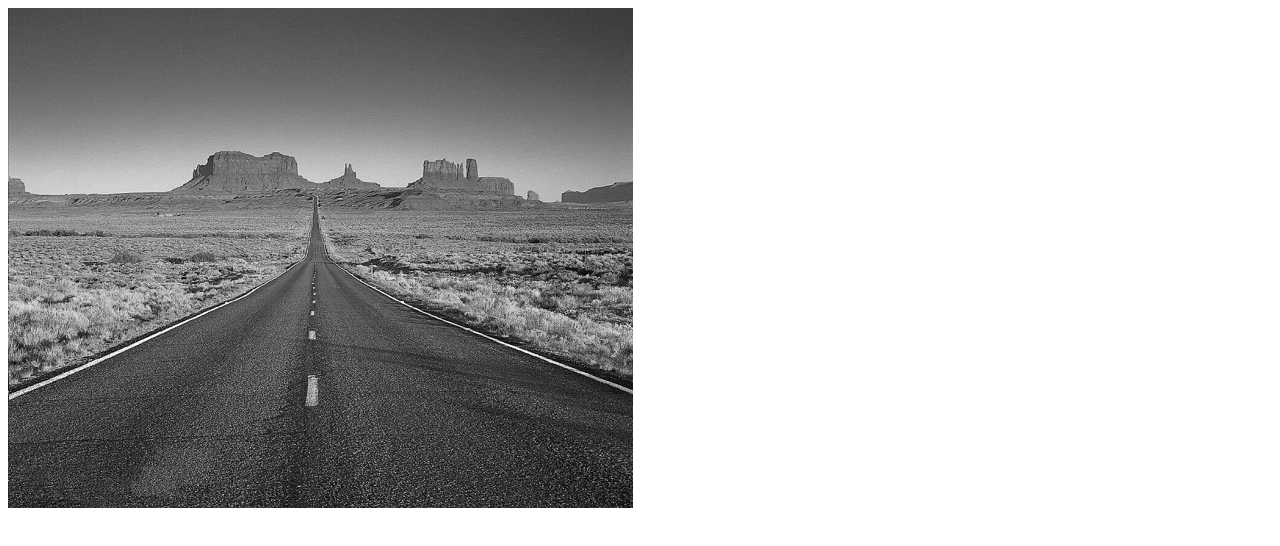
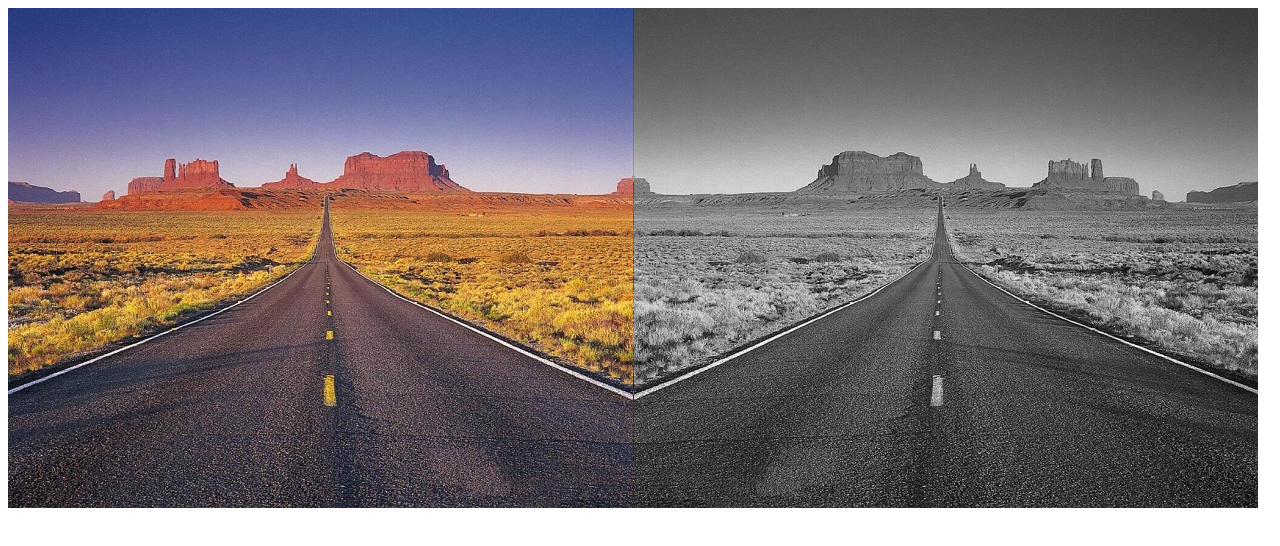
Before and after one commit to 0xThomasLS/Canvas-Image-Editing, a plain HTML site: page index.html in a window 1280 px wide. Drawn offline with Linux system fonts and the light colour scheme.

Commit message:
comparaison

```diff
--- a/index.html
+++ b/index.html
@@ -5,7 +5,10 @@
 	<meta charset="UTF-8">
 </head>
 <body>
-	<canvas id="img" width="625" height="500"></canvas>
+	<div style="width: 1250;">
+		<img src="monImage.png" style="float: left;"> <!-- Image d'origine -->
+		<canvas id="img" width="625" height="500"></canvas> <!-- Canvas : image traitée -->
+	</div>
 
 	<script type="text/javascript" src="data.js"></script>
 	<script type="text/javascript">
```
